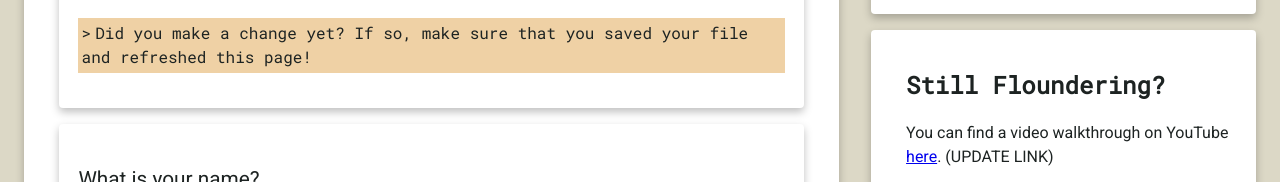
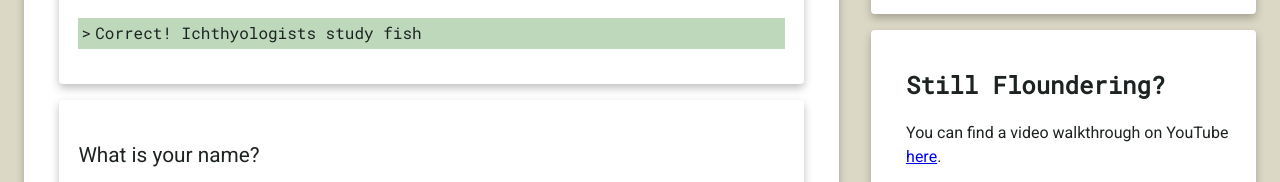
Before and after one commit to IchthyologicalDev/data-types, a plain HTML site: page index.html in a window 1280 px wide. Shown: the part 759-941 px from the top of the page. Drawn offline with Linux system fonts and the light colour scheme.

Commit message:
solution complete

```diff
--- a/index.html
+++ b/index.html
@@ -118,7 +118,7 @@
             </section>
             <section class="card">
                 <h2>Still Floundering?</h2>
-                <p>You can find a video walkthrough on YouTube <a href="https://www.youtube.com/channel/UCIWpDzONMC65Mad1YSwcpiQ" target="_blank">here</a>. (UPDATE LINK)</p>
+                <p>You can find a video walkthrough on YouTube <a href="https://youtu.be/CPMaDjsVZYI" target="_blank">here</a>.</p>
                 <p>A working solution is available on the "solution" branch of this repository.</p>
             </section>
         </aside>
--- a/index.js
+++ b/index.js
@@ -28,59 +28,59 @@ I hope that you get hooked on coding!
 
 //REQUIREMENT 1: Do Ichthyologists study fish, birds, or mammals?
 //TODO: On the following line, change null to your answer. Make sure that it's a string!
-let ichthyologistFocus = null;
+let ichthyologistFocus = 'fish';
 
 //REQUIREMENT 2: What is your name?
 //TODO: On the following line, change null to your answer. Make sure that it's a string!
-let developerName = null;
+let developerName = 'nunya';
 
 //REQUIREMENT 3: How many oceans are there?
 //TODO: On the following line, change null to your answer. Make sure that it's a number!
-let numberOfOceans = null;
+let numberOfOceans = 5;
 
 //REQUIREMENT 4: True or false, you are having fun wielding your knowledge of JavaScript data types!
 //TODO: On the following line, change null to your answer. Make sure that it's a boolean!
-let havingFun = null;
+let havingFun = true;
 
 //REQUIREMENT 5: What is the state fish of Hawaii? (The one that's fun to say!)
 //TODO: On the following line, change null to your answer. Make sure that it's a string!
-let hawaiianStateFish = null;
+let hawaiianStateFish = 'humuhumu';
 
 //REQUIREMENT 6: How many kilometers long is the Congo River?
 //TODO: On the following line, change null to your answer. Make sure that it's a number!
-let congoLength = null;
+let congoLength = 4370;
 
 //REQUIREMENT 7: True or false, you have caught a fish.
 //TODO: On the following line, change null to your answer. Make sure that it's a boolean!
-let haveCaughtFish = null;
+let haveCaughtFish = true;
 
 //REQUIREMENT 8: The largest regular number that JavaScript can reliably handle is 9007199254740991. Make a BigInt that's larger!
 //TODO: On the following line, change null to your answer. Make sure that it's a BigInt!
-let bigInteger = null;
+let bigInteger = 9007199254740992n;
 
 //REQUIREMENT 9: True or false, JavaScript is rarely used in large tech companies.
 //TODO: On the following line, change null to your answer. Make sure that it's a boolean!
-let javaScriptIsRarelyUsed = null;
+let javaScriptIsRarelyUsed = false;
 
 //REQUIREMENT 10: True or false, you can use the BigInt data type with decimals.
 //TODO: On the following line, change null to your answer. Make sure that it's a boolean!
-let bigIntWorksForDecimals = null;
+let bigIntWorksForDecimals = false;
 
 //REQUIREMENT 11: How would you store the answer to (9007199254740992 + 1) as a BigInt?
 //TODO: On the following line, change null to your answer. Make sure that it's a BigInt!
-let largeNumber = null;
+let largeNumber = 9007199254740993n;
 
 //REQUIREMENT 12: How many species of salmon are native to North America?
 //TODO: On the following line, change null to your answer. Make sure that it's a number!
-let totalNaSalmonSpecies = null;
+let totalNaSalmonSpecies = 6;
 
 //REQUIREMENT 13: What is the longest river in the world?
 //TODO: On the following line, change null to your answer. Make sure that it's a string!
-let longestRiver = null;
+let longestRiver = 'Nile';
 
 //REQUIREMENT 14: True or false, the previous requirements covered all possible JavaScript data types.
 //TODO: On the following line, change null to your answer. Make sure that it's a boolean!
-let seenAllTypes = null;
+let seenAllTypes = false;
 
 /*
 You've reached the end of this exercise! If you need more practice with data types, you're in luck.
```
